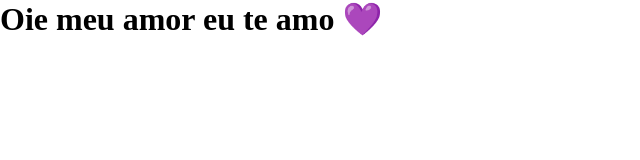
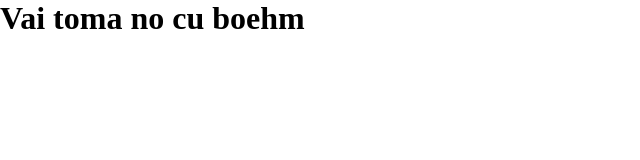
Before and after one commit to nunezada08/pagina-login-1, a plain HTML site: page pages/paginaInicial.html in a window 1280 px wide. Shown: the whole page, without its empty margins (0-640 px from the left). Drawn offline with Linux system fonts and the light colour scheme; a web font is replaced by a local one.

Commit message:
Feat: adiciona mensagem para meu amigo boehm

```diff
--- a/pages/paginaInicial.html
+++ b/pages/paginaInicial.html
@@ -7,6 +7,6 @@
     <link rel="stylesheet" href="../assets/styles/paginaInicial.css">
 </head>
 <body>
-    <h1>Oie meu amor eu te amo 💜</h1>
+    <h1>Vai toma no cu boehm</h1>
 </body>
 </html>
```
